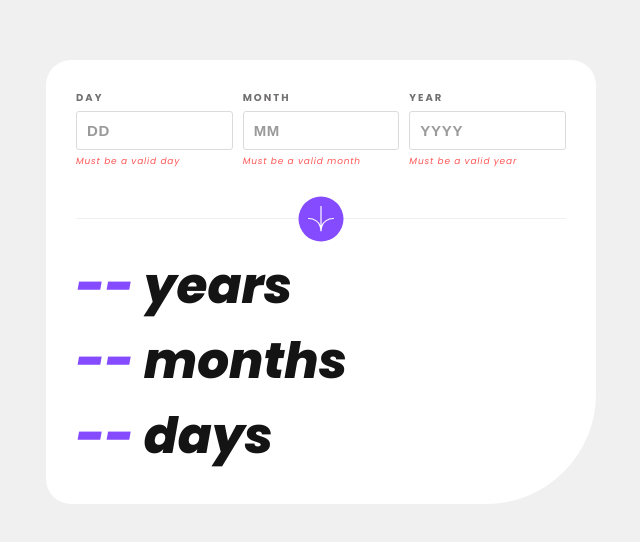
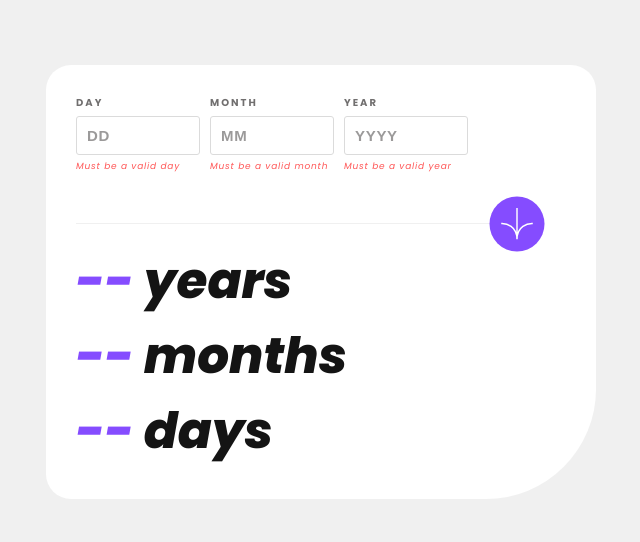
Before and after one commit to amirhossein-peyvand/age-calculator, a React (Vite) app: page / in a window 1280 px wide. Shown: the part 118-660 px from the top of the page, without its empty margins (319-959 px from the left). Built offline with nearby package versions, Linux system fonts and the light colour scheme.

Commit message:
Improving some styles

```diff
--- a/src/sass/App.scss
+++ b/src/sass/App.scss
@@ -52,6 +52,7 @@
 @media screen and (min-width: 650px) {
   .main {
     padding: 3rem;
+    row-gap: 2rem;
 
     .bottom {
       p {
--- a/src/sass/Form.scss
+++ b/src/sass/Form.scss
@@ -6,8 +6,8 @@
   row-gap: 5rem;
 
   .formGroupsContainer {
+    column-gap: 1rem;
     display: flex;
-    column-gap: 1rem;
 
     .formGroup {
       display: flex;
@@ -50,7 +50,6 @@
 
       span {
         color: $light-red;
-        // display: none;
         font-size: 0.7rem;
         font-style: italic;
         letter-spacing: 0.8px;
@@ -97,15 +96,32 @@
 @media screen and (min-width: 500px) {
   .form {
     .formGroupsContainer {
+      column-gap: 1rem;
       display: flex;
-      column-gap: 1rem;
 
       .formGroup {
         span {
-          // display: none;
           font-size: 0.9rem;
         }
       }
     }
   }
 }
+
+@media screen and (min-width: 650px) {
+  .form {
+    .formGroupsContainer {
+      width: 80%;
+    }
+
+    .buttonContainer {
+      width: 90%;
+
+      button {
+        height: 5.5rem;
+        left: 100%;
+        width: 5.5rem;
+      }
+    }
+  }
+}
```
